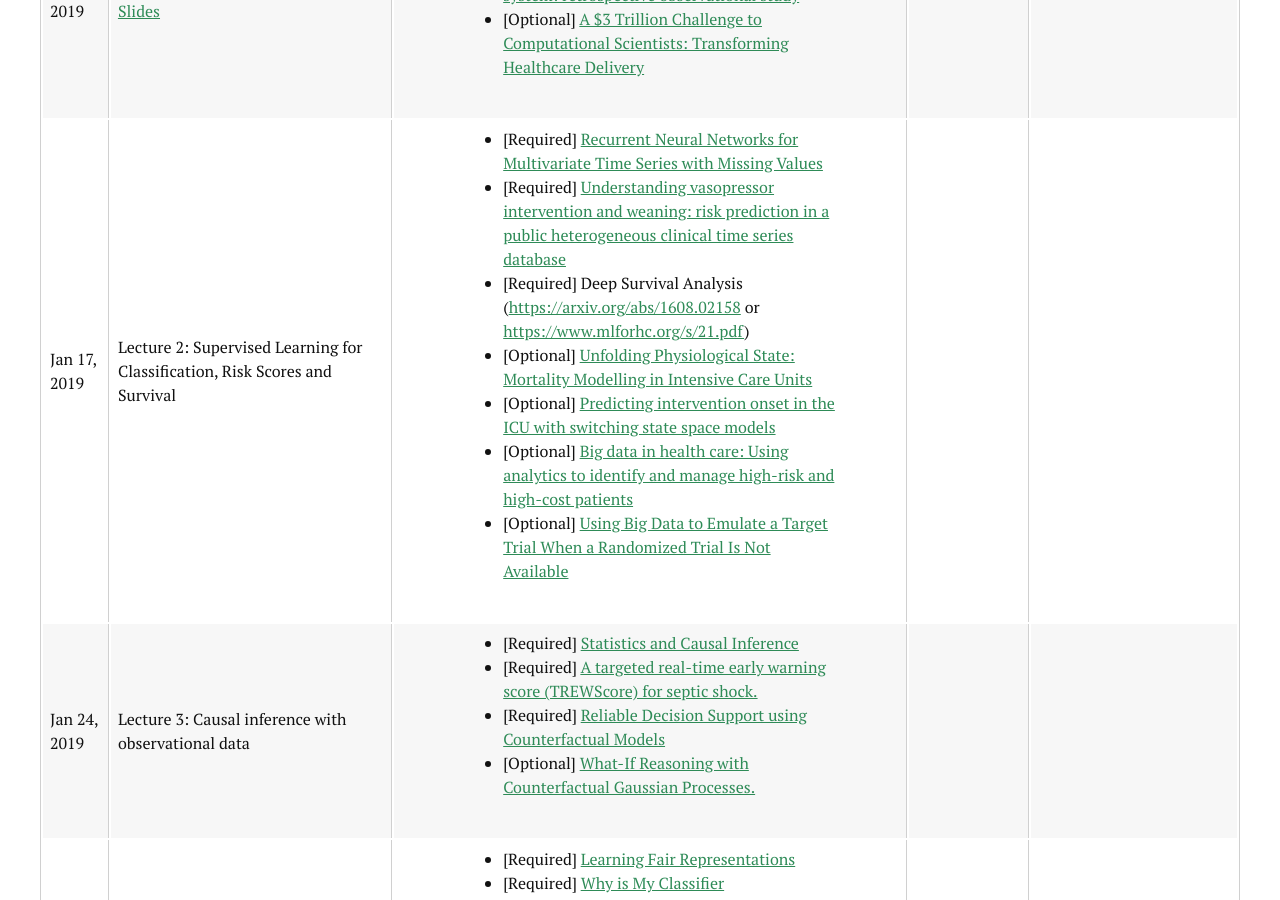
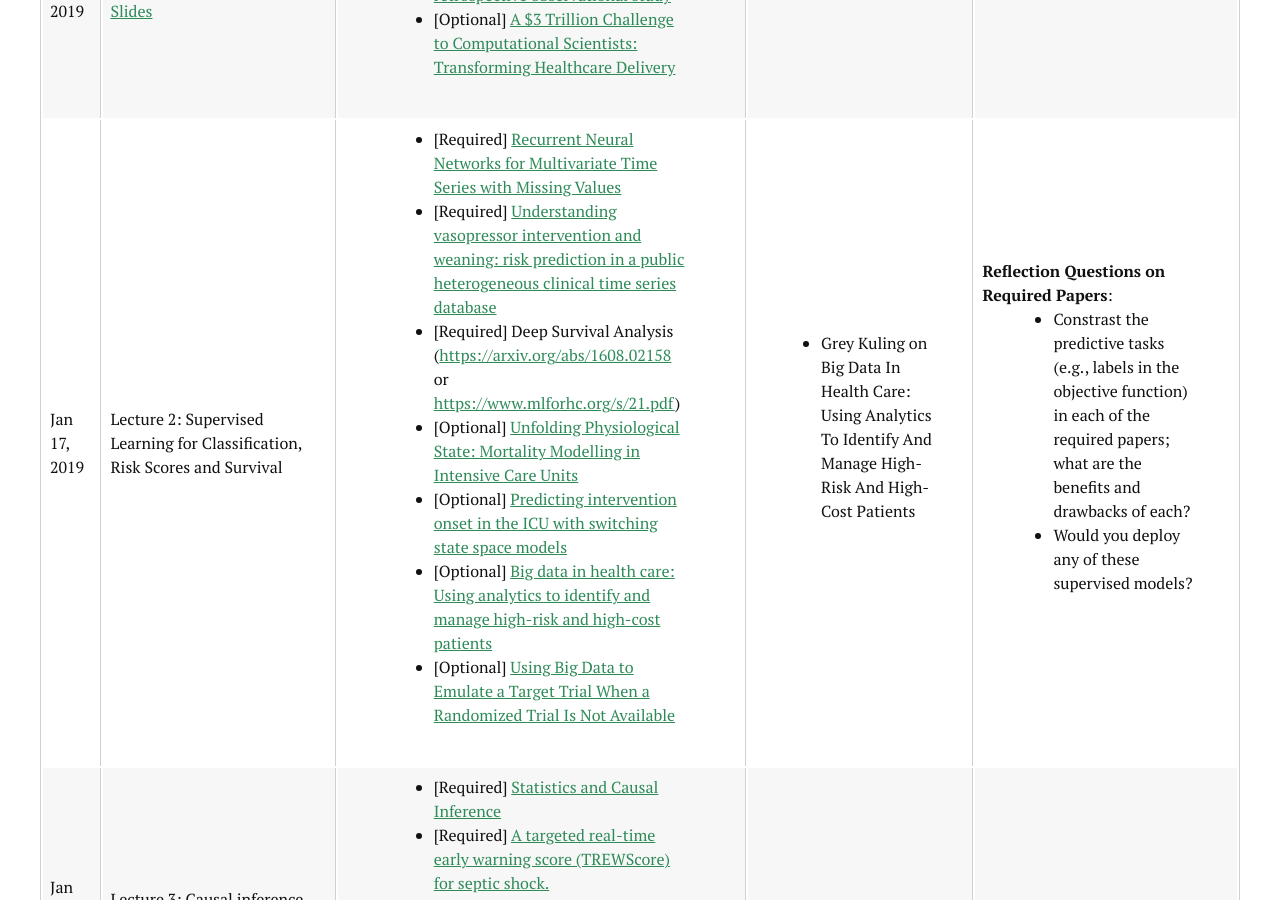
Before and after one commit to CS2541-ML4H2019/CS2541-ML4H2019.github.io, a Jekyll site: the page built from schedule.md, in a window 1280 px wide and 900 px high, scrolled down 602 px. Built offline with Jekyll 4.4.1, drawn with Linux system fonts in a browser that asks for light colours; nearby versions of some CDN libraries.

Commit message:
Update schedule.md

```diff
--- a/schedule.md
+++ b/schedule.md
@@ -45,8 +45,16 @@ title: Schedule
       </ul>
     </td>
     <td>
+	<ul>
+		<li> Grey Kuling on Big Data In Health Care: Using Analytics To Identify And Manage High-Risk And High-Cost Patients </li>
+	 </ul>
     </td>
     <td>
+	<b> Reflection Questions on Required Papers</b>:
+	<ul>
+		<li> Constrast the predictive tasks (e.g., labels in the objective function) in each of the required papers; what are the benefits and drawbacks of each?</li>
+		<li> Would you deploy any of these supervised models?</li>
+	</ul>
     </td>
   </tr>
   <tr>
```
